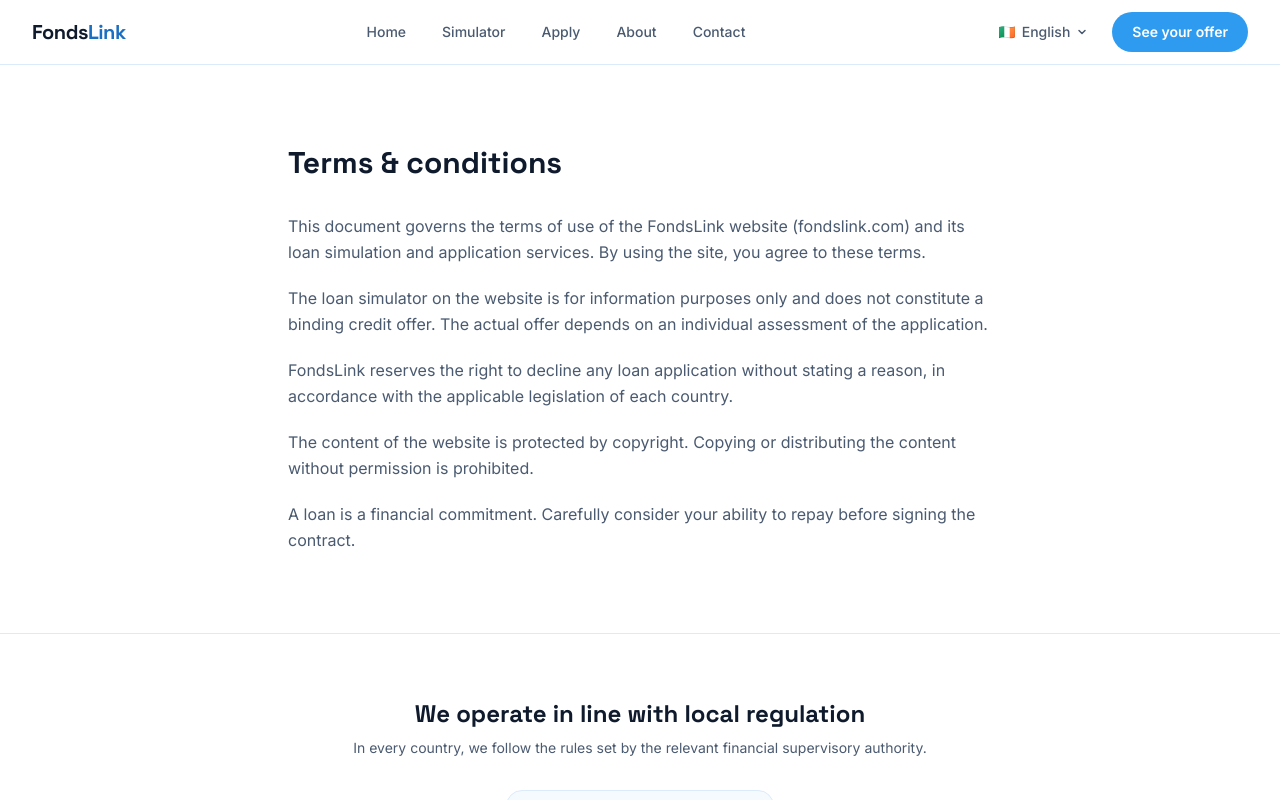
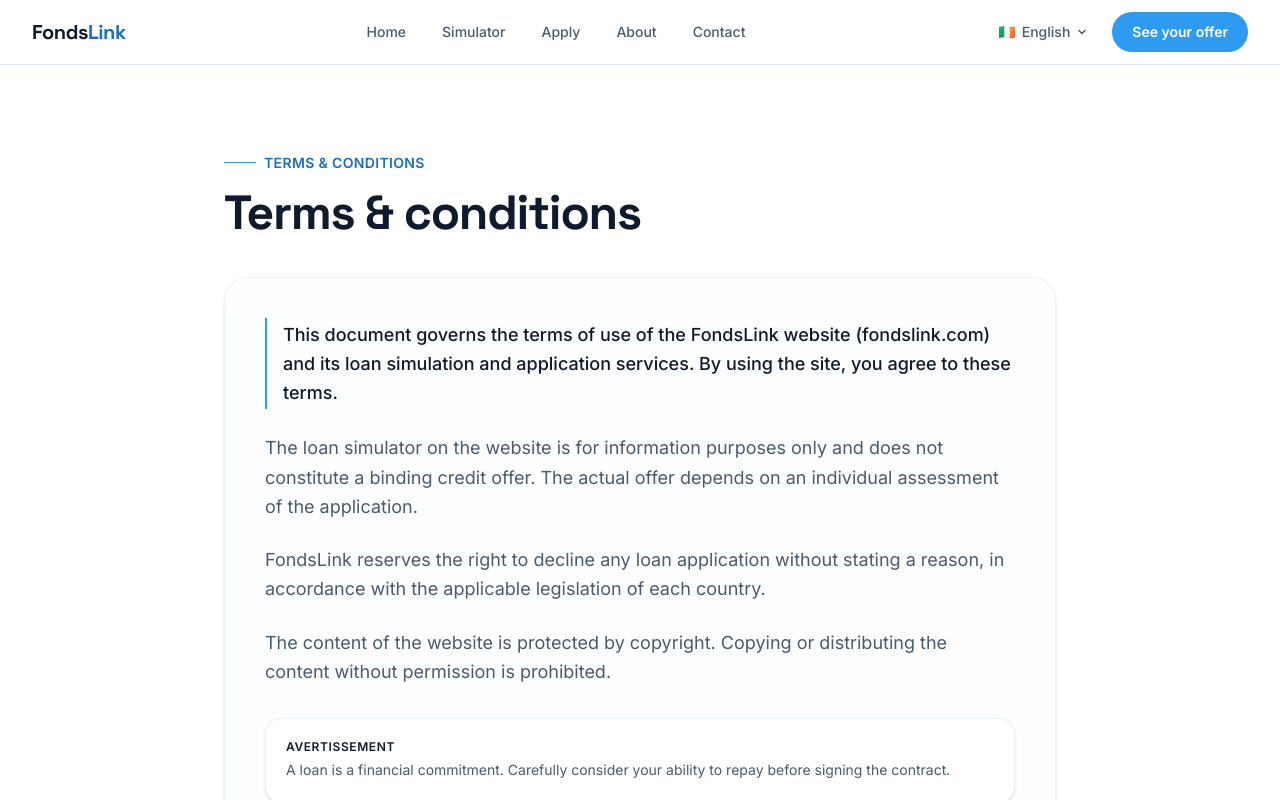
Before and after one commit to lfdweb123-sys/hiterkredit, a Next.js app: page /en/legal/terms in a window 1280 px wide. Shown: the top 800 px of the page. Built offline with nearby package versions, Linux system fonts and the light colour scheme.

Commit message:
Update page.tsx

```diff
--- a/app/[locale]/legal/terms/page.tsx
+++ b/app/[locale]/legal/terms/page.tsx
@@ -21,14 +21,36 @@ export default async function TermsPage({
   const footer = await getTranslations({ locale, namespace: 'footer' });
 
   return (
-    <section className="mx-auto max-w-3xl px-5 md:px-8 py-16 md:py-20">
-      <h1 className="font-display text-3xl font-bold text-[var(--color-ink)]">{t('termsTitle')}</h1>
-      <div className="mt-8 space-y-5 text-[var(--color-ink-soft)] leading-relaxed">
-        <p>{t('termsP1')}</p>
+    <section className="mx-auto max-w-4xl px-5 md:px-8 py-14 md:py-20 transition-all duration-300">
+      {/* En-tête : Eyebrow sous forme de trait avec texte + Titre */}
+      <div className="mb-10 text-center md:text-left">
+        <div className="inline-flex items-center gap-2 mb-4">
+          <span className="h-px w-8 bg-[var(--color-sky)]"></span>
+          <span className="text-sm font-semibold tracking-wide uppercase text-[var(--color-sky-deep)]">
+            {t('termsTitle')}
+          </span>
+        </div>
+        <h1 className="font-display text-3xl md:text-5xl font-bold text-[var(--color-ink)] tracking-tight">
+          {t('termsTitle')}
+        </h1>
+      </div>
+
+      {/* Conteneur de contenu juridique */}
+      <div className="bg-[var(--color-sky-mist)]/30 rounded-3xl p-6 md:p-10 border border-[var(--color-sky-pale)] shadow-sm space-y-6 text-[var(--color-ink-soft)] leading-relaxed text-base md:text-lg transition-all duration-300">
+        <p className="border-l-2 border-[var(--color-sky)] pl-4 py-0.5 text-[var(--color-ink)] font-medium">
+          {t('termsP1')}
+        </p>
         <p>{t('termsP2')}</p>
         <p>{t('termsP3')}</p>
         <p>{t('termsP4')}</p>
-        <p>{footer('riskNote')}</p>
+
+        {/* Note de risque encadrée pour accentuer la conformité */}
+        <div className="mt-8 rounded-2xl bg-white p-5 border border-[var(--color-sky-pale)] text-sm text-[var(--color-ink-soft)] shadow-sm">
+          <p className="font-semibold text-[var(--color-ink)] mb-1 uppercase tracking-wider text-xs">
+            Avertissement
+          </p>
+          <p className="leading-relaxed">{footer('riskNote')}</p>
+        </div>
       </div>
     </section>
   );
```
